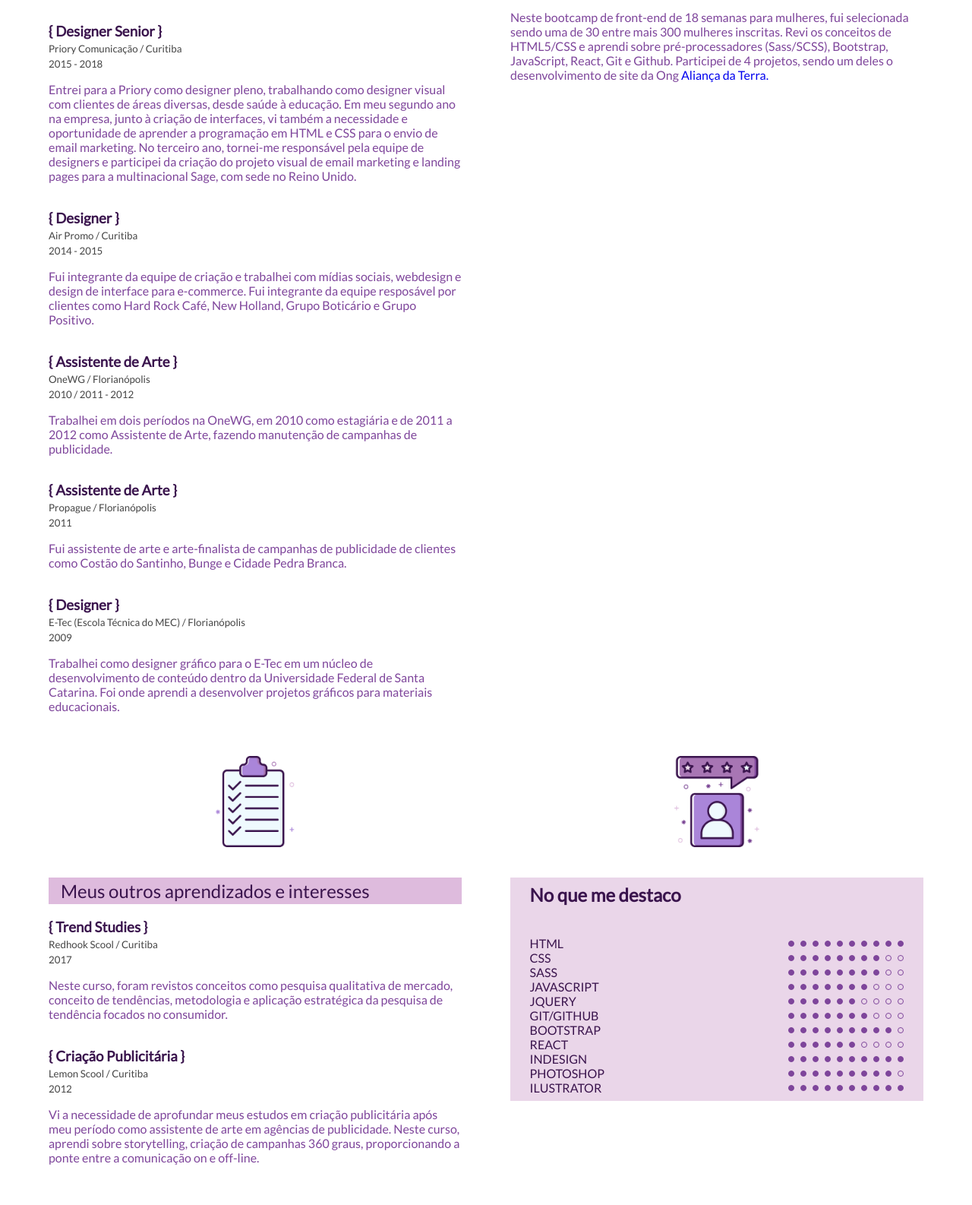
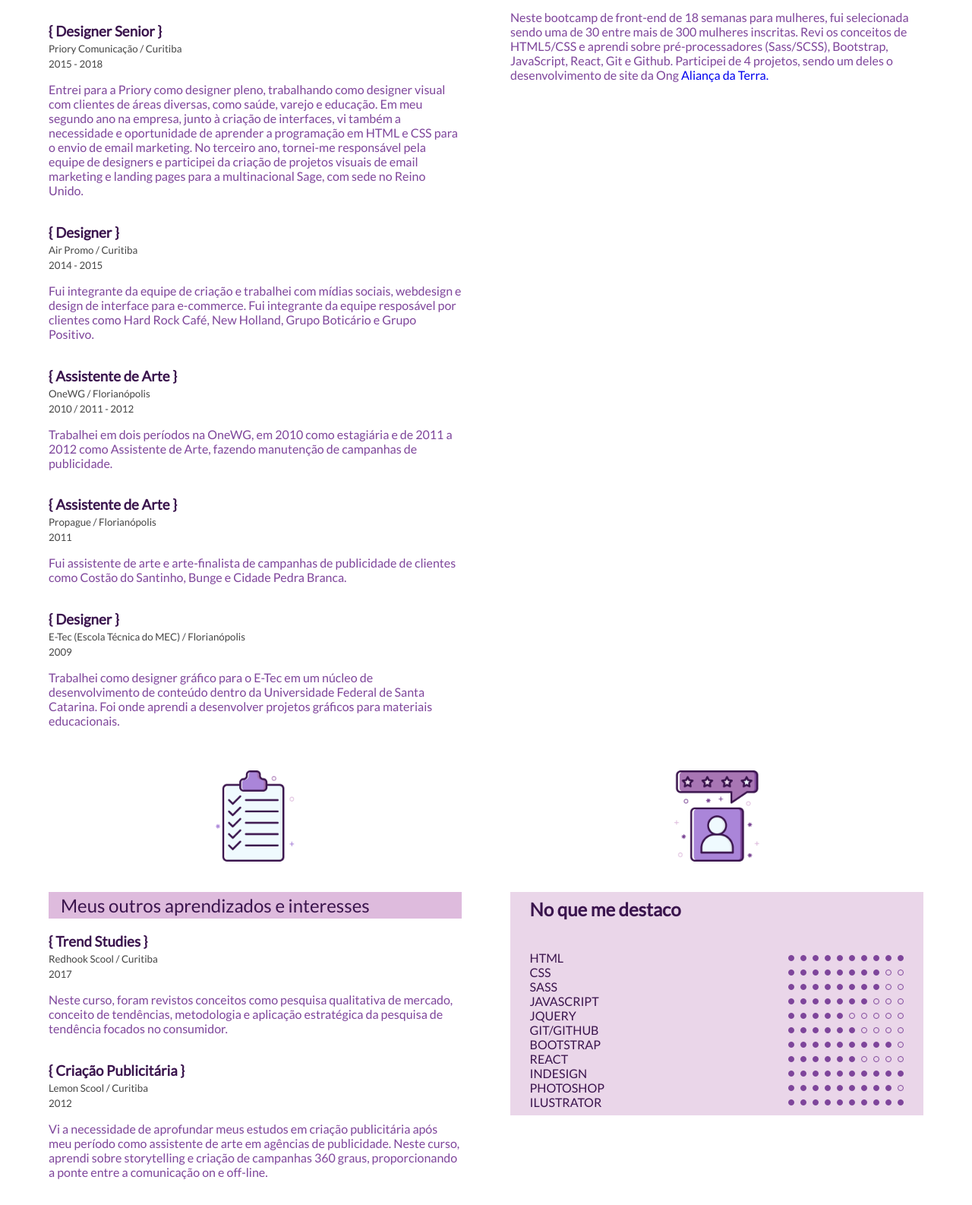
Before and after one commit to reprograma/reprograma-CV, a plain HTML site: page students/gabriela_daltoe_fortuna/cv_gabriela_daltoe_fortuna.html in a window 1280 px wide. Shown: the part 1034-2620 px from the top of the page at 76% size. Drawn offline with Linux system fonts and the light colour scheme; files whose address does not match are found by name.

Commit message:
correcao de pontuacao curriculo gabriela

```diff
--- a/students/gabriela_daltoe_fortuna/cv_gabriela_daltoe_fortuna.html
+++ b/students/gabriela_daltoe_fortuna/cv_gabriela_daltoe_fortuna.html
@@ -34,7 +34,7 @@
                     <li><img src="../../assets/img/location.png" alt=""><span>São Paulo / Curitiba</span></li>
                     <li><img src="../../assets/img/linkedin.png" alt=""><a href="https://www.linkedin.com/in/gabrieladaltoe/" id="linkedin">LinkdIn</a></li>
                     <li><img src="../../assets/img/github.png" alt="https://github.com/gabrieladaltoe"><a href="" id="github">GitHub</a></li>
-                    <li><img src="../../assets/img/envelope.png" alt=""><a href="mailto:gabrieladaltoe" id="email">gabrieladaltoe@email.com.br</a></li>
+                    <li><img src="../../assets/img/envelope.png" alt=""><a href="mailto:gabrieladaltoe@gmail.com" id="email">gabrieladaltoe@gmail.com.br</a></li>
                 </ul>
             </address>
         </section>
@@ -55,14 +55,14 @@
                 <h5>Udacity / São Paulo - Freelancer</h5>
                 <h5>2018</h5>
                 <p>
-                A Udacity é uma plataforma online e global de ensino, que foca nas profissões do futuro na área de tecnologia. Como designer, fui responsável pelo desenvolvimento do projeto gráfico de ebooks e ementas disponibilizadas online dos novos cursos da Udacity. Participei também da criação de identidade visual do lançamento do CursoOnline<a href="https://cursoonline.com.br/"> (cursoonline.com.br) </a>. Além disso, dentro da equipe de marketing digital, desenvolvi banners para este mesmo site.Foi por meio das atividades com a Udacity que despertei para o mundo da tecnologia e desenvolvimento web e me inspirando a iniciar meus estudos em programação.
+                A Udacity é uma plataforma online e global de ensino, que foca nas profissões do futuro na área de tecnologia. Como designer, fui responsável pelo desenvolvimento do projeto gráfico de ebooks e ementas disponibilizadas online dos novos cursos da Udacity. Participei também da criação de identidade visual do lançamento do CursoOnline<a href="https://cursoonline.com.br/"> (cursoonline.com.br) </a>. Além disso, dentro da equipe de marketing digital, desenvolvi banners para este mesmo site. Foi por meio das atividades com a Udacity que despertei para o mundo da tecnologia e desenvolvimento web e me decidi iniciar os estudos em programação.
                  </p>
             </div>
             <div class="work">
                 <h3>{ Designer Senior }</h3>
                 <h5>Priory Comunicação / Curitiba</h5>
                 <h5>2015 - 2018 </h5>
-                <p>Entrei para a Priory como designer pleno, trabalhando como designer visual com clientes de áreas diversas, desde saúde à educação. Em meu segundo ano na empresa, junto à criação de interfaces, vi também a necessidade e oportunidade de aprender a programação em HTML e CSS para o envio de email marketing. No terceiro ano, tornei-me responsável pela equipe de designers e participei da criação do projeto visual de email marketing e landing pages para a multinacional Sage, com sede no Reino Unido. </p>
+                <p>Entrei para a Priory como designer pleno, trabalhando como designer visual com clientes de áreas diversas, como saúde, varejo e educação. Em meu segundo ano na empresa, junto à criação de interfaces, vi também a necessidade e oportunidade de aprender a programação em HTML e CSS para o envio de email marketing. No terceiro ano, tornei-me responsável pela equipe de designers e participei da criação de projetos visuais de email marketing e landing pages para a multinacional Sage, com sede no Reino Unido. </p>
             </div>
             <div class="work">
                 <h3>{ Designer }</h3>
@@ -107,7 +107,7 @@
                 <h3>{ Desenvolvera Front-End }</h3>
                 <h5>{reprogramabr} / São Paulo</h5>
                 <h5>2018</h5>
-                <p>Neste bootcamp de front-end de 18 semanas para mulheres, fui selecionada sendo uma de 30 entre mais 300 mulheres inscritas. Revi os conceitos de HTML5/CSS e aprendi sobre pré-processadores (Sass/SCSS), Bootstrap, JavaScript, React, Git e Github. Participei de 4 projetos, sendo um deles o desenvolvimento de site da Ong <a href="https://aliancadaterra.org/">Aliança da Terra.</a>
+                <p>Neste bootcamp de front-end de 18 semanas para mulheres, fui selecionada sendo uma de 30 entre mais de 300 mulheres inscritas. Revi os conceitos de HTML5/CSS e aprendi sobre pré-processadores (Sass/SCSS), Bootstrap, JavaScript, React, Git e Github. Participei de 4 projetos, sendo um deles o desenvolvimento de site da Ong <a href="https://aliancadaterra.org/">Aliança da Terra.</a>
                     </p>
             </div>
 
@@ -128,7 +128,7 @@
                 <h5>Lemon Scool / Curitiba
                 </h5>
                 <h5>2012 </h5>
-                <p>Vi a necessidade de aprofundar meus estudos em criação publicitária após meu período como assistente de arte em agências de publicidade. Neste curso, aprendi sobre storytelling, criação de campanhas 360 graus, proporcionando a ponte entre a comunicação on e off-line. </p>
+                <p>Vi a necessidade de aprofundar meus estudos em criação publicitária após meu período como assistente de arte em agências de publicidade. Neste curso, aprendi sobre storytelling e criação de campanhas 360 graus, proporcionando a ponte entre a comunicação on e off-line. </p>
             </div>
         </section>
         <section id="skills">
@@ -205,7 +205,7 @@
                         <div class="point has-point"></div>
                         <div class="point has-point"></div>
                         <div class="point has-point"></div>
-                        <div class="point has-point"></div>
+                        <div class="point"></div>
                         <div class="point"></div>
                         <div class="point"></div>
                         <div class="point"></div>
@@ -221,7 +221,7 @@
                         <div class="point has-point"></div>
                         <div class="point has-point"></div>
                         <div class="point has-point"></div>
-                        <div class="point has-point"></div>
+                        <div class="point"></div>
                         <div class="point"></div>
                         <div class="point"></div>
                         <div class="point"></div>
```
